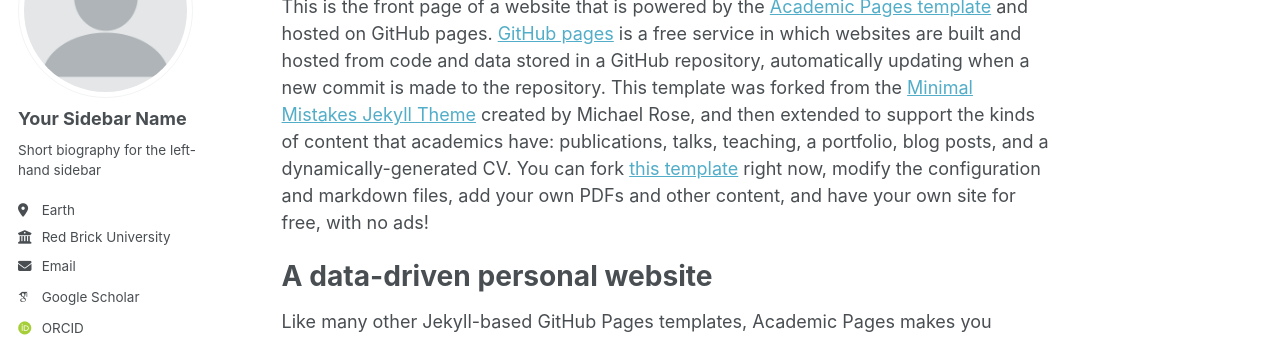
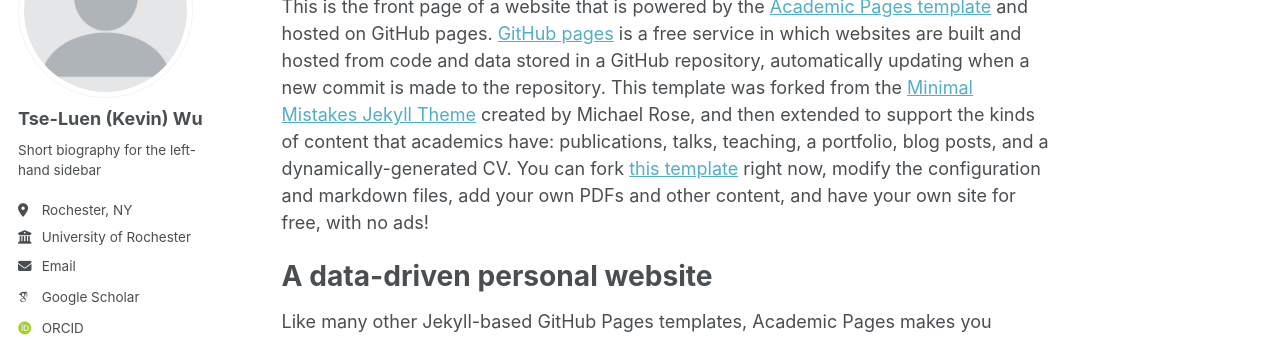
Before and after one commit to kevinwu1785/personal, a Jekyll site: the page built from _pages/about.md, in a window 1280 px wide. Shown: the part 176-513 px from the top of the page. Built offline with Jekyll 4.4.1, drawn with Linux system fonts in a browser that asks for light colours; some web fonts are replaced.

Commit message:
Update _config.yml

```diff
--- a/_config.yml
+++ b/_config.yml
@@ -23,13 +23,13 @@
 author:
   # Biographic information
   avatar           : "profile.png"
-  name             : "Your Sidebar Name"
+  name             : "Tse-Luen (Kevin) Wu"
   pronouns         : # example: "she/her"
   bio              : "Short biography for the left-hand sidebar"
-  location         : "Earth"
-  employer         : "Red Brick University"
+  location         : "Rochester, NY"
+  employer         : "University of Rochester"
   uri              : # URL
-  email            : "none@example.org"
+  email            : "twu35@ur.rochester.edu"
 
   # Academic websites
   academia         : # URL
```
